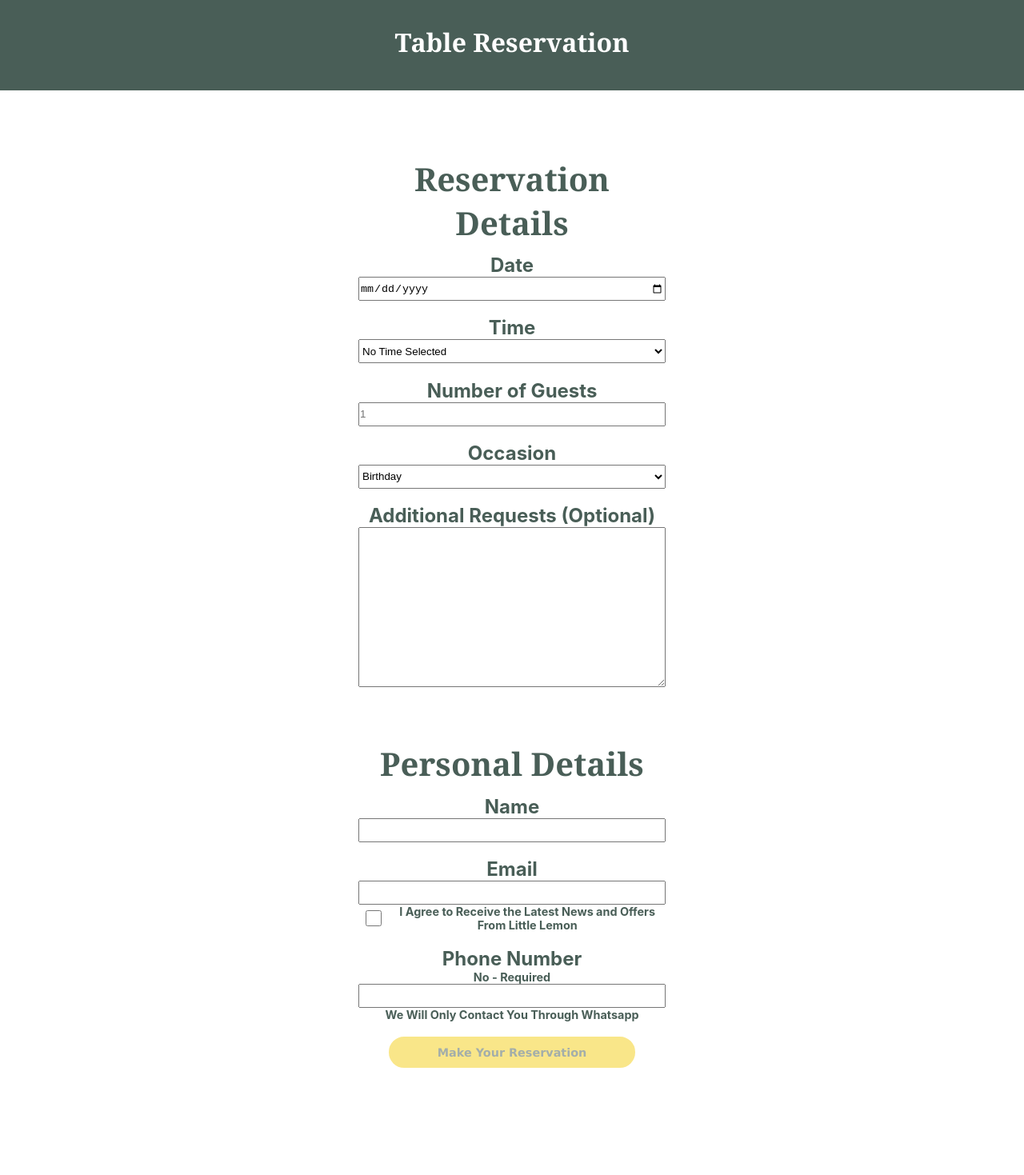
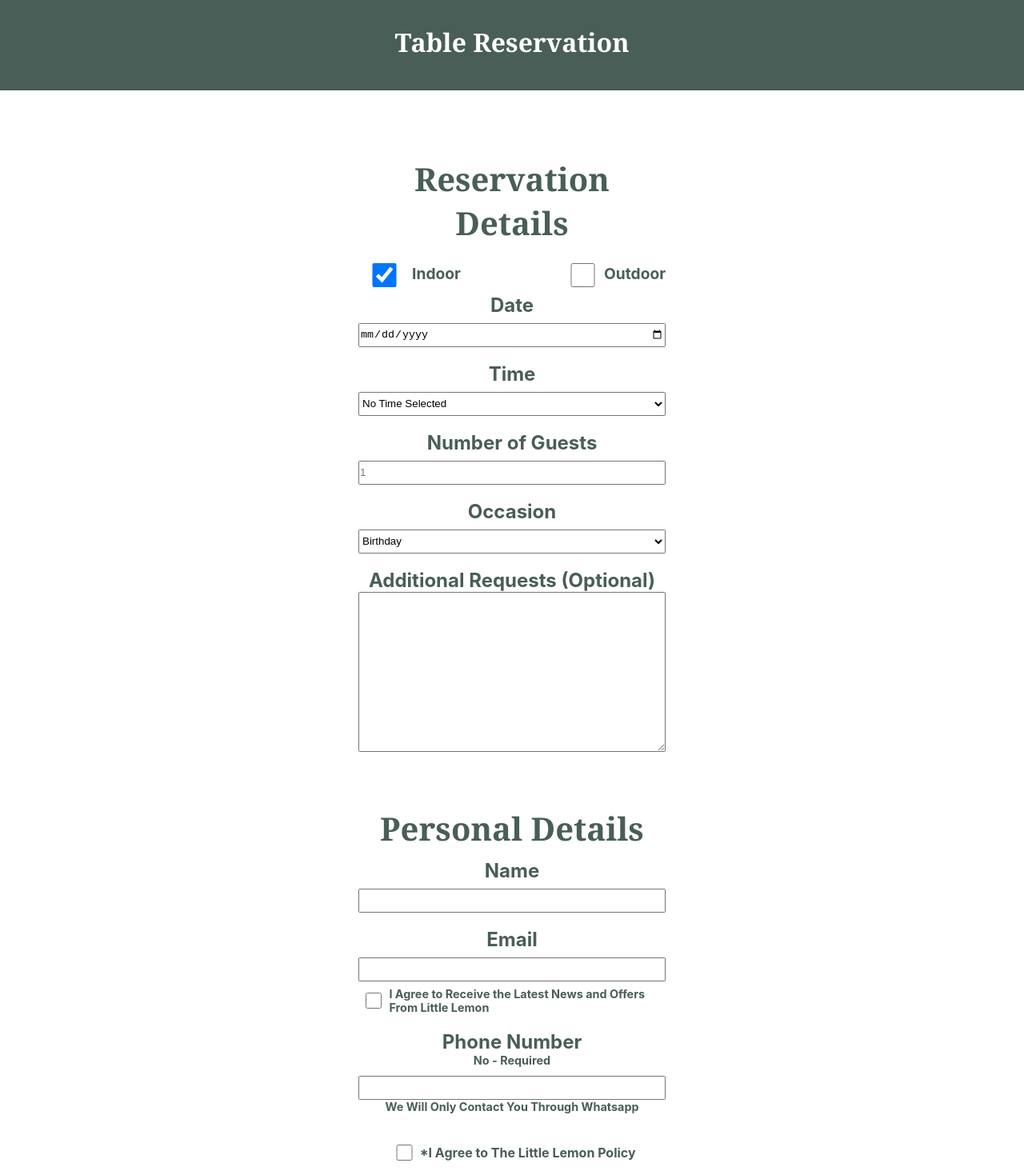
Before and after one commit to jehherne0506/Meta_Capstone_Project_Little-Lemon, a React (Create React App) app: page /reservations in a window 1280 px wide. Shown: the part 100-1569 px from the top of the page at 80% size. Built offline with nearby package versions, Linux system fonts and the light colour scheme.

Commit message:
add additional requests and indoor outdoor checkbox for reservation

```diff
--- a/src/Components/Pages/Reservations/booking_form.css
+++ b/src/Components/Pages/Reservations/booking_form.css
@@ -3,6 +3,7 @@
     flex-direction: column;
     justify-content: center;
     align-items: center;
+    flex-wrap: wrap;
 }
 form{
     width: 30%;
@@ -11,10 +12,12 @@ form{
 input{
     height: 30px;
     margin-bottom: 5%;
+    margin-top: 2%;
 }
 select{
     height: 30px;
     margin-bottom: 5%;
+    margin-top: 2%;
 }
 .forms h1{
     color: #495E57;
@@ -41,9 +44,10 @@ select{
     display: grid;
     grid-template-columns: 10% 90%;
     align-items: center;
-    text-align: center;
+    text-align: left;
     font-size: 60%;
     margin-bottom: 5%;
+    margin-top: 2%;
 }
 .check_box label{
     padding-top: 0;
@@ -51,15 +55,13 @@ select{
 #phone_number{
     margin-bottom: 0;
 }
-.contact{
-    font-size: 80%;
-}
 .error{
     font-size: 100%;
     color: red;
     padding-bottom: 5%;
 }
 .personal_input{
+    margin-top: 2%;
     margin-bottom: 0;
 }
 #name{
@@ -71,8 +73,47 @@ select{
 textarea{
     height: 200px;
 }
+.two_check{
+    display: flex;
+    height: 50px;
+    width: 130px;
+    font-size: 80%;
+    align-items: center;
+    justify-content: center;
+}
+.two_check input{
+    margin-bottom: 0;
+}
+.two_check label{
+    padding-top: 0;
+}
+.indoor_outdoor{
+    display: flex;
+    justify-content: space-between;
+}
+.policy{
+    margin-top: 10%;
+    display: grid;
+    grid-template-columns: 1fr 9fr;
+    align-items: center;
+    justify-content: center;
+    position: relative;
+    left: 10%;
+}
+.policy input{
+    margin-bottom: 0;
+    height: 20px;
+}
+.policy label{
+    font-size: 100%;
+    padding-top: 0;
+    text-align: left;
+}
+#phoneNumber{
+    margin-top: 3%;
+}
 
-@media screen and (max-width:700px) {
+@media screen and (max-width:1000px) {
     form{
         width: 50%;
     }
@@ -93,4 +134,32 @@ textarea{
     .error{
         font-size: 60%;
     }
+    .policy{
+        left: 0;
+    }
+    .policy label{
+        font-size: 60%;
+        text-align: center;
+    }
 }
+@media screen and (max-width:500px) {
+    form{
+        width: 85%;
+    }
+}
+@media screen and (min-width:600px) and (max-width:1200px) {
+    .policy label{
+        text-align: left;
+    }
+    #check_email,#no-{
+        font-size: 130%;
+    }
+    .contact label{
+        font-size: 130%;
+    }
+}
+@media screen and (min-width:200px) and (max-width:600px) {
+    .policy label{
+        text-align: left;
+    }
+}
--- a/src/Components/Pages/Reservations/booking_form.js
+++ b/src/Components/Pages/Reservations/booking_form.js
@@ -4,13 +4,13 @@ import {  useState,useEffect } from 'react'
 import { useNavigate } from 'react-router-dom'
 import {  useFormik } from 'formik'
 import * as Yup from 'yup'
-import Confirmation from './confirmation'
 import 'react-phone-input-2/lib/style.css'
 
 function BookingForm(){
     const [booking_data,setBooking_Data] = useState({date:'',time:'',guests:'',occasion:'',requests:''})
     const [available_times,setAvailable_times] = useState([])
-    const [ischecked,setIsChecked] = useState(false)
+    const [ischecked,setIsChecked] = useState()
+    const [firstchecked,setFirstchecked] = useState(true)
     const navigate = useNavigate()
     const formik = useFormik({
         initialValues:{
@@ -58,6 +58,16 @@ function BookingForm(){
         <div className='forms'>
             <form onSubmit={formik.handleSubmit}>
                 <h1>Reservation Details</h1>
+                <div className='indoor_outdoor'>
+                    <div className='two_check'>
+                        <input htmlFor='indoor' type='checkbox' checked={firstchecked} onChange={()=>(setFirstchecked(true))} />
+                        <label id='indoor'>Indoor</label>
+                    </div>
+                    <div className='two_check'>
+                        <input htmlFor='outdoor' type='checkbox' checked={!firstchecked} onChange={()=>(setFirstchecked(false))} />
+                        <label id='outdoor'>Outdoor</label>
+                    </div>
+                </div>
                 <label htmlFor='date'>Date</label>
                 <input type="date" id="date" value={booking_data.date} min={getTodayDate()} onChange={(e)=>{setBooking_Data({...booking_data,date:e.target.value})}} />
                 <label htmlFor='time'>Time</label>
@@ -95,7 +105,7 @@ function BookingForm(){
                 <label htmlFor='phoneNumber'>Phone Number</label>
                 <br></br>
                 <div className='contact'>
-                <label>No - Required</label>
+                <label id='no-'>No - Required</label>
                 </div>
                 <input className='personal_input' type='text' id='phoneNumber' value={formik.values.phoneNumber} onChange={formik.handleChange} onBlur={formik.handleBlur} />
                 {formik.touched.phoneNumber && formik.errors.phoneNumber ? (
@@ -104,6 +114,10 @@ function BookingForm(){
                 <div className='contact'>
                 <label>We Will Only Contact You Through Whatsapp</label>
                 </div>
+                <div className='policy'>
+                    <input id='policy' type='checkbox' required />
+                    <label htmlFor='policy' id='policy_word'>*I Agree to The Little Lemon Policy</label>
+                </div>
                 <button disabled={booking_data.date==='' || booking_data.time==='No Time Selected'} type="submit">Make Your Reservation</button>
             </form>
         </div>
```
